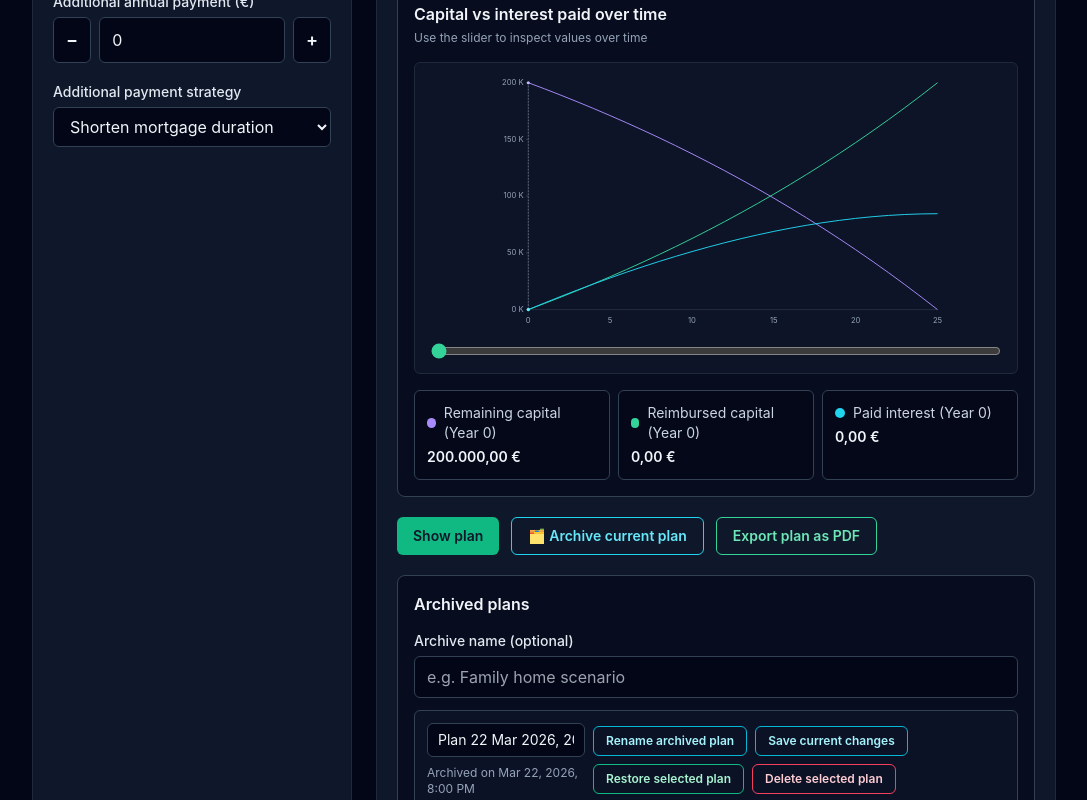
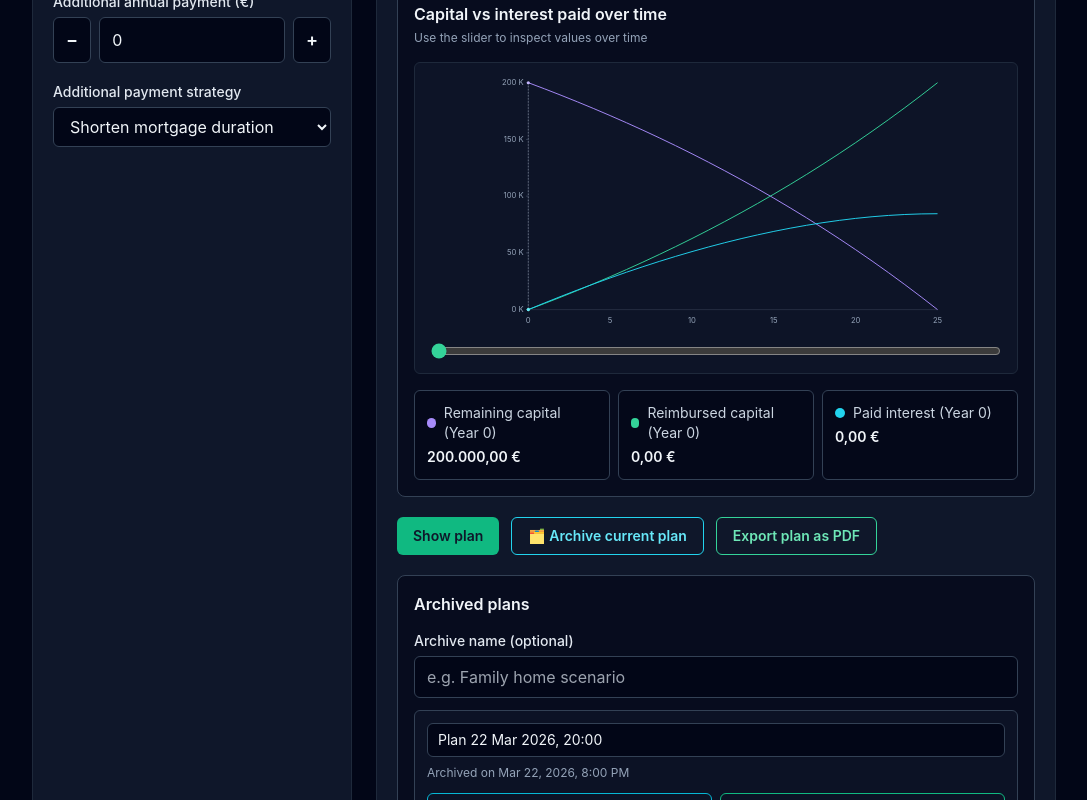
Before and after one commit to samdalvai/mortgage-calculator, a React (Vite) app: page / in a window 1280 px wide. Both pictures are taken after a click on the button "🗂️ Archive current plan". Shown: the part 710-1510 px from the top of the page, without its empty margins (96-1183 px from the left). Built offline with nearby package versions, Linux system fonts and the light colour scheme; the HTML template or start-up script is replaced by a standard one.

Commit message:
Refine archived plan card actions layout

```diff
--- a/src/App.tsx
+++ b/src/App.tsx
@@ -420,23 +420,6 @@ function App() {
     setArchiveFeedback(copy.archiveDeletedMessage(archivedPlan.name))
   }
 
-  const handleRenameArchivedPlan = (archivedPlan: ArchivedPlan) => {
-    const candidateName = archivedPlanDraftNames[archivedPlan.id]?.trim()
-    const resolvedName = candidateName || copy.archiveDefaultName(new Date(archivedPlan.createdAt))
-
-    setArchivedPlans((currentPlans) =>
-      currentPlans.map((planItem) =>
-        planItem.id === archivedPlan.id
-          ? {
-              ...planItem,
-              name: resolvedName,
-            }
-          : planItem,
-      ),
-    )
-    setArchiveFeedback(copy.archiveRenamedMessage(resolvedName))
-  }
-
   const handleSaveCurrentChangesToArchivedPlan = (archivedPlan: ArchivedPlan) => {
     const candidateName = archivedPlanDraftNames[archivedPlan.id]?.trim()
     const resolvedName = candidateName || archivedPlan.name
@@ -673,10 +656,7 @@ function App() {
                 {archivedPlans.length > 0 ? (
                   <ul className="space-y-2">
                     {archivedPlans.map((planItem) => (
-                      <li
-                        key={planItem.id}
-                        className="flex flex-col gap-2 rounded-md border border-slate-700 bg-slate-900/60 p-3 sm:flex-row sm:items-center sm:justify-between"
-                      >
+                      <li key={planItem.id} className="space-y-3 rounded-md border border-slate-700 bg-slate-900/60 p-3">
                         <div className="space-y-2">
                           <input
                             type="text"
@@ -694,33 +674,27 @@ function App() {
                             {copy.archivedOn(archiveDateFormatter.format(new Date(planItem.createdAt)))}
                           </p>
                         </div>
-                        <div className="flex flex-wrap gap-2">
-                          <button
-                            type="button"
-                            onClick={() => handleRenameArchivedPlan(planItem)}
-                            className="rounded-md border border-cyan-500 px-3 py-1.5 text-xs font-semibold text-cyan-200 transition hover:bg-cyan-500/10"
-                          >
-                            {copy.renameArchivedPlan}
-                          </button>
+                        <div className="grid grid-cols-1 gap-2 sm:grid-cols-2">
                           <button
                             type="button"
                             onClick={() => handleSaveCurrentChangesToArchivedPlan(planItem)}
                             disabled={Boolean(validationError)}
-                            className="rounded-md border border-cyan-500 px-3 py-1.5 text-xs font-semibold text-cyan-200 transition hover:bg-cyan-500/10 disabled:cursor-not-allowed disabled:opacity-60"
+                            className="inline-flex w-full items-center justify-center gap-1.5 rounded-md border border-cyan-500 px-3 py-1.5 text-xs font-semibold text-cyan-200 transition hover:bg-cyan-500/10 disabled:cursor-not-allowed disabled:opacity-60"
                           >
+                            <span aria-hidden="true">💾</span>
                             {copy.saveArchivedPlanChanges}
                           </button>
                           <button
                             type="button"
                             onClick={() => handleRestoreArchivedPlan(planItem)}
-                            className="rounded-md border border-emerald-500 px-3 py-1.5 text-xs font-semibold text-emerald-200 transition hover:bg-emerald-500/10"
+                            className="w-full rounded-md border border-emerald-500 px-3 py-1.5 text-xs font-semibold text-emerald-200 transition hover:bg-emerald-500/10"
                           >
                             {copy.restoreArchivedPlan}
                           </button>
                           <button
                             type="button"
                             onClick={() => handleDeleteArchivedPlan(planItem)}
-                            className="rounded-md border border-rose-500 px-3 py-1.5 text-xs font-semibold text-rose-200 transition hover:bg-rose-500/10"
+                            className="w-full rounded-md border border-rose-500 px-3 py-1.5 text-xs font-semibold text-rose-200 transition hover:bg-rose-500/10 sm:col-span-2"
                           >
                             {copy.deleteArchivedPlan}
                           </button>
--- a/src/i18n/translations.ts
+++ b/src/i18n/translations.ts
@@ -129,7 +129,7 @@ export const TRANSLATIONS: Record<SupportedLanguage, Translation> = {
     archiveRenamedMessage: (name: string) => `Renamed archived plan to "${name}".`,
     archiveUpdatedMessage: (name: string) => `Updated archived plan "${name}" with your current changes.`,
     renameArchivedPlan: 'Rename archived plan',
-    saveArchivedPlanChanges: 'Save current changes',
+    saveArchivedPlanChanges: 'Save changes',
     monthWithNumber: (month: number) => `Month ${month}`,
     payment: 'Payment',
     principal: 'Principal',
@@ -223,7 +223,7 @@ export const TRANSLATIONS: Record<SupportedLanguage, Translation> = {
     archiveRenamedMessage: (name: string) => `Piano archiviato rinominato in "${name}".`,
     archiveUpdatedMessage: (name: string) => `Il piano archiviato "${name}" è stato aggiornato con le modifiche correnti.`,
     renameArchivedPlan: 'Rinomina piano archiviato',
-    saveArchivedPlanChanges: 'Salva modifiche correnti',
+    saveArchivedPlanChanges: 'Salva modifiche',
     monthWithNumber: (month: number) => `Mese ${month}`,
     payment: 'Rata',
     principal: 'Capitale',
@@ -319,7 +319,7 @@ export const TRANSLATIONS: Record<SupportedLanguage, Translation> = {
     archiveRenamedMessage: (name: string) => `Plan archivé renommé en "${name}".`,
     archiveUpdatedMessage: (name: string) => `Plan archivé "${name}" mis à jour avec vos modifications.`,
     renameArchivedPlan: 'Renommer le plan archivé',
-    saveArchivedPlanChanges: 'Enregistrer les modifications',
+    saveArchivedPlanChanges: 'Enregistrer les changements',
     monthWithNumber: (month: number) => `Mois ${month}`,
     payment: 'Paiement',
     principal: 'Capital',
@@ -415,7 +415,7 @@ export const TRANSLATIONS: Record<SupportedLanguage, Translation> = {
     archiveRenamedMessage: (name: string) => `Archivierter Plan wurde zu "${name}" umbenannt.`,
     archiveUpdatedMessage: (name: string) => `Archivierter Plan "${name}" wurde mit deinen aktuellen Änderungen aktualisiert.`,
     renameArchivedPlan: 'Archivierten Plan umbenennen',
-    saveArchivedPlanChanges: 'Aktuelle Änderungen speichern',
+    saveArchivedPlanChanges: 'Änderungen speichern',
     monthWithNumber: (month: number) => `Monat ${month}`,
     payment: 'Rate',
     principal: 'Kapital',
```
